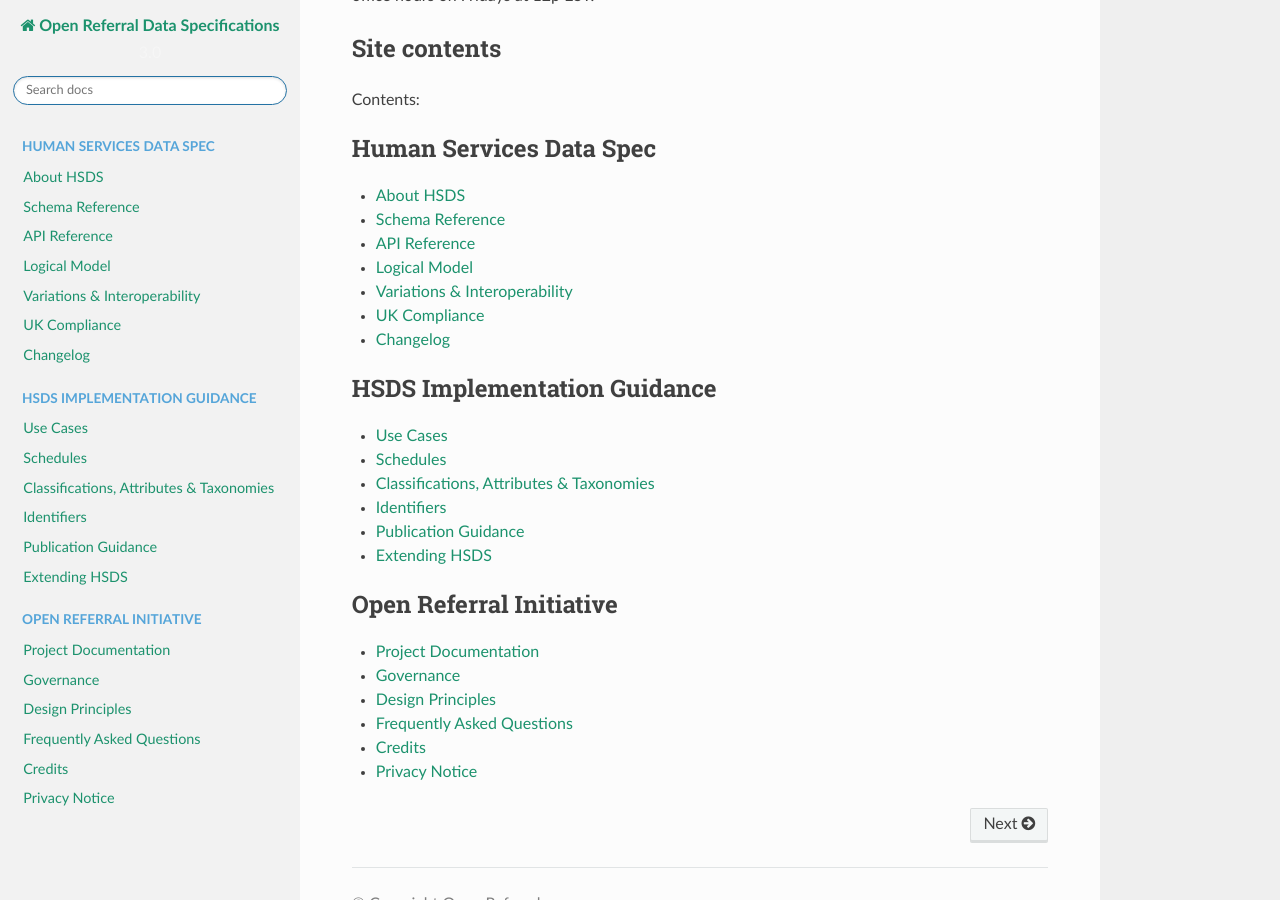
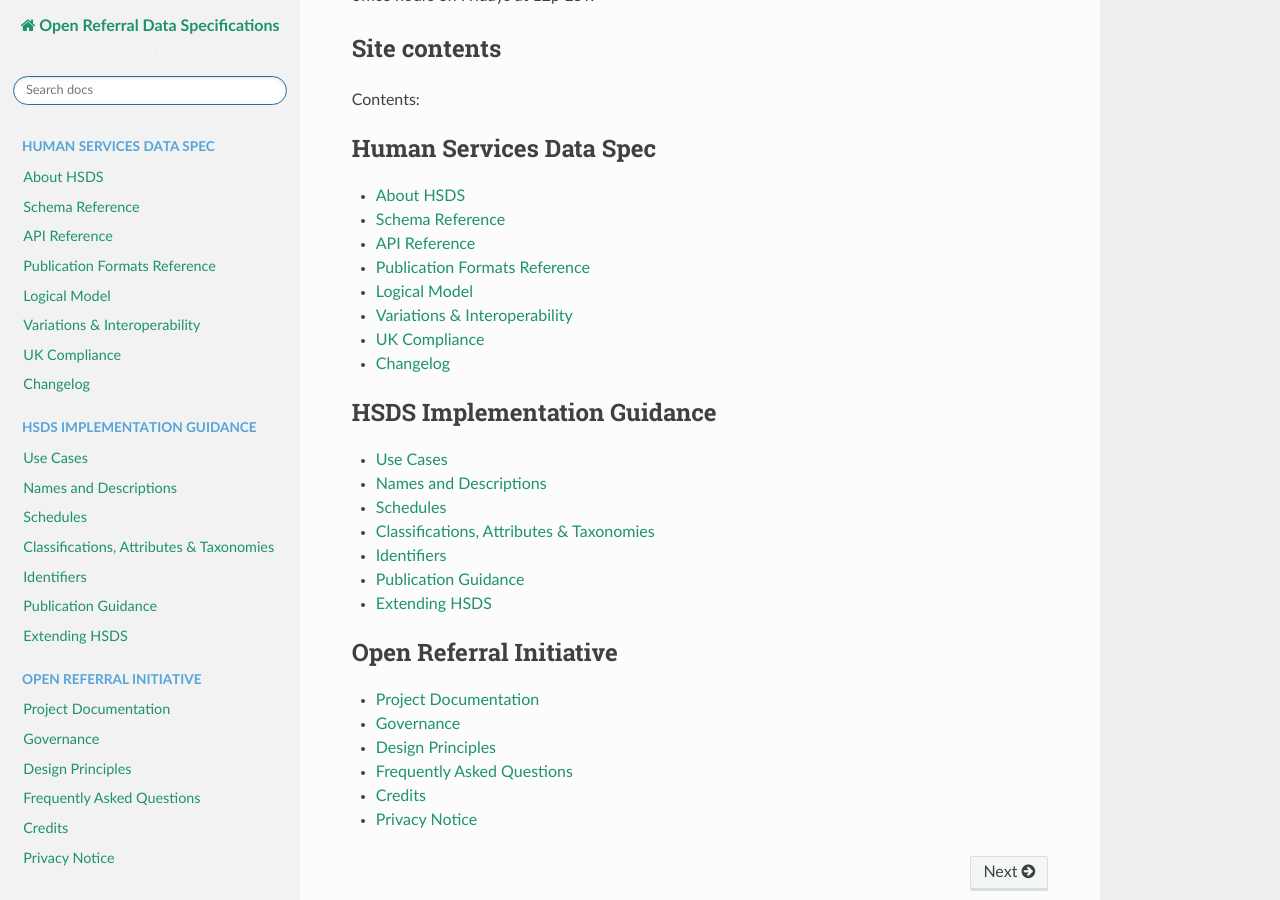
Before and after one commit to openreferral/specification, a Sphinx documentation site: the page built from docs/index.md, in a window 1280 px wide and 900 px high, scrolled down 1380 px. Built offline with Sphinx 7.4.7 and the Read the Docs theme 2.0.0, drawn with Linux system fonts in a browser that asks for light colours; a script that is not in the unit is left out; comment, search, counter and statistics services are not loaded.

Commit message:
update index

```diff
--- a/docs/index.md
+++ b/docs/index.md
@@ -42,6 +42,7 @@ Contents:
    hsds/about
    hsds/schema_reference
    hsds/api_reference
+   hsds/publication_formats_reference
    hsds/logical_model
    hsds/variations_interoperability
    hsds/uk_compliance
@@ -52,6 +53,7 @@ Contents:
    :caption: HSDS Implementation Guidance
 
    hsds/use_cases
+   hsds/names_and_descriptions
    hsds/schedules
    hsds/classifications
    hsds/identifiers
```
